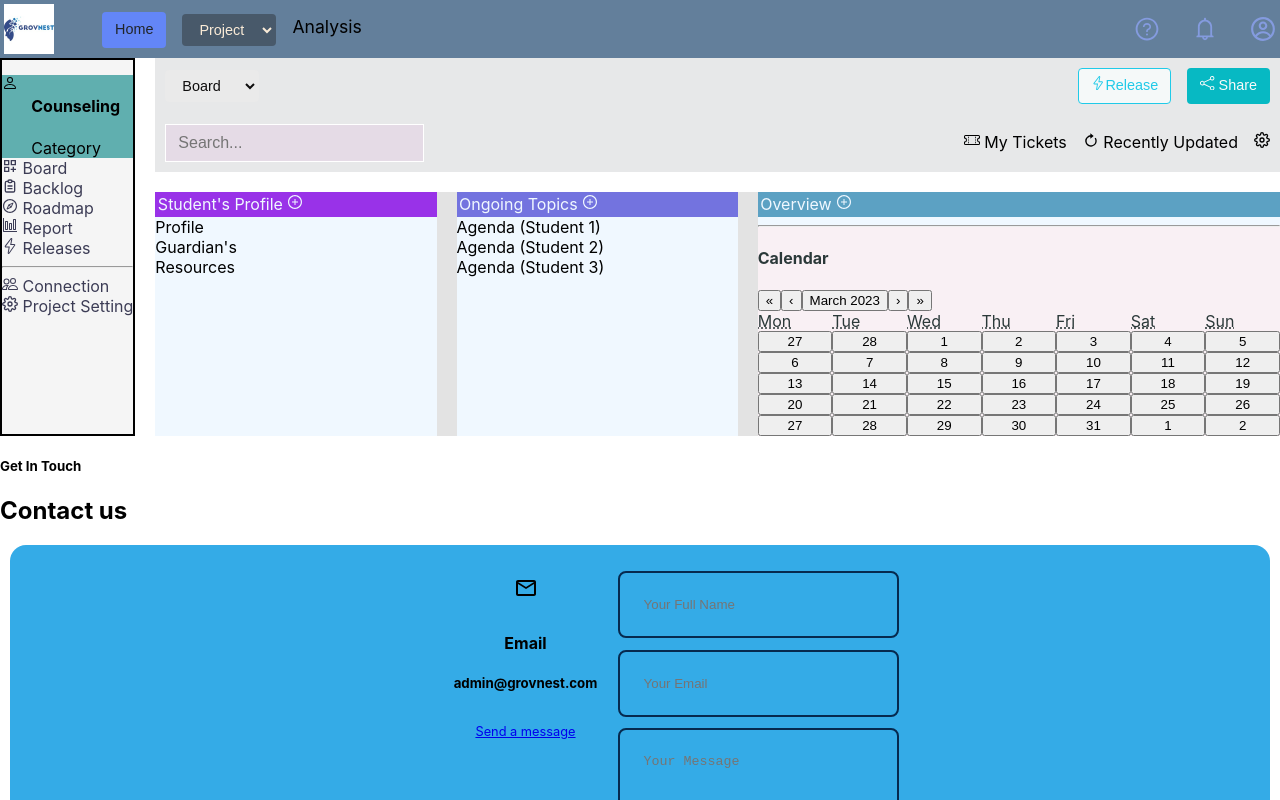
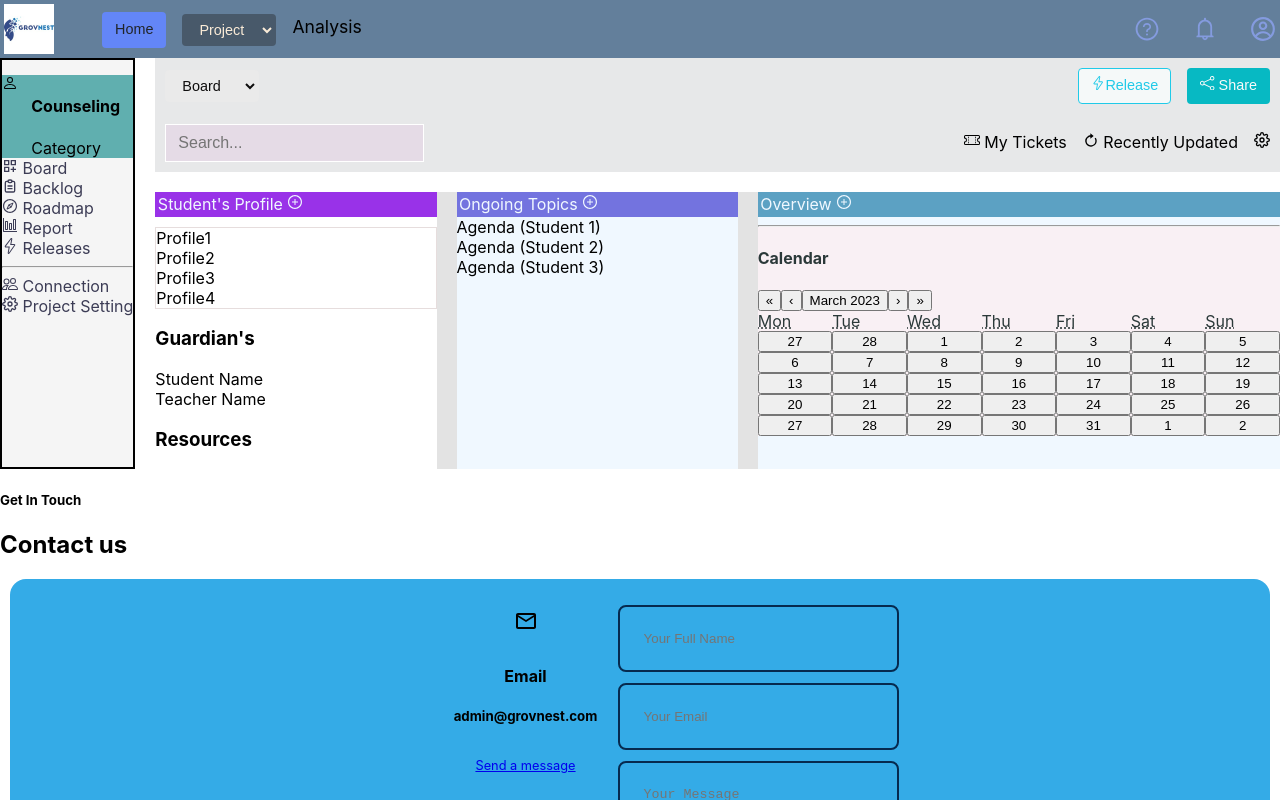
Before and after one commit to code2prince/GrovNest, a React (Create React App) app in the folder React_Project/grovnestapp/: page / in a window 1280 px wide. Shown: the top 800 px of the page. Built offline with nearby package versions, Linux system fonts and the light colour scheme; the HTML template or start-up script is replaced by a standard one.

Commit message:
student profile component

```diff
--- a/React_Project/grovnestapp/src/component/body/body.css
+++ b/React_Project/grovnestapp/src/component/body/body.css
@@ -33,3 +33,9 @@
     color: aliceblue;
     padding: 2.5px;
 }
+
+.profile_card{
+    margin-top: 10px;
+    background-color: rgb(203, 203, 203);
+    border: 1px solid #e6dddd;
+}
--- a/React_Project/grovnestapp/src/component/body/body.js
+++ b/React_Project/grovnestapp/src/component/body/body.js
@@ -3,6 +3,9 @@ import '../body/body.css';
 import {AiOutlinePlusCircle} from 'react-icons/ai';
 // import Calendar from "./Calender/calender";
 import Calendar from "./Calender/calender";
+import Profile from "./studentProfile/profile/profile";
+import Guradian from "./studentProfile/Guradian/guradian";
+import Resource from "./studentProfile/Resource/resource";
 export default function (){
     return (
         <>
@@ -12,9 +15,16 @@ export default function (){
                 <div className="profile">
                     <div className="profile-header">Student's Profile <AiOutlinePlusCircle/></div>
                     <div>
-                        <div>Profile</div>
-                        <div>Guardian's</div>
-                        <div>Resources</div>
+                        <div className="profile_card">
+                            <Profile/>
+                        </div>
+
+                        <div>
+                            <Guradian/>
+                        </div>
+                        <div>
+                            <Resource/>
+                        </div>
                     </div>
                 </div>
 
--- /dev/null
+++ b/React_Project/grovnestapp/src/component/body/studentProfile/Guradian/guradian.js
@@ -0,0 +1,12 @@
+import '../Guradian/guradian.css';
+export default function(){
+    return (
+        <>
+        <div>
+            <div><h3>Guardian's</h3></div>
+            <div>Student Name</div>
+            <div>Teacher Name</div>
+        </div>
+        </>
+    )
+}
--- /dev/null
+++ b/React_Project/grovnestapp/src/component/body/studentProfile/Resource/resource.js
@@ -0,0 +1,10 @@
+import '../Resource/resource.css';
+export default function (){
+    return(
+        <>
+        <div>
+            <h3>Resources</h3>
+        </div>
+        </>
+    )
+}
--- /dev/null
+++ b/React_Project/grovnestapp/src/component/body/studentProfile/profile/profile.css
@@ -0,0 +1,4 @@
+.profile{
+    background-color: rgb(255, 255, 255);
+
+}
--- /dev/null
+++ b/React_Project/grovnestapp/src/component/body/studentProfile/profile/profile.js
@@ -0,0 +1,13 @@
+import '../profile/profile.css';
+export default function(){
+    return (
+        <>
+        <div className='profile'>
+            <div>Profile1</div>
+            <div>Profile2</div>
+            <div>Profile3</div>
+            <div>Profile4</div>
+        </div>
+        </>
+    )
+}
```
Also changed, not shown: React_Project/grovnestapp/src/component/body/studentProfile/Guradian/guradian.css (added), React_Project/grovnestapp/src/component/body/studentProfile/Resource/resource.css (added).
